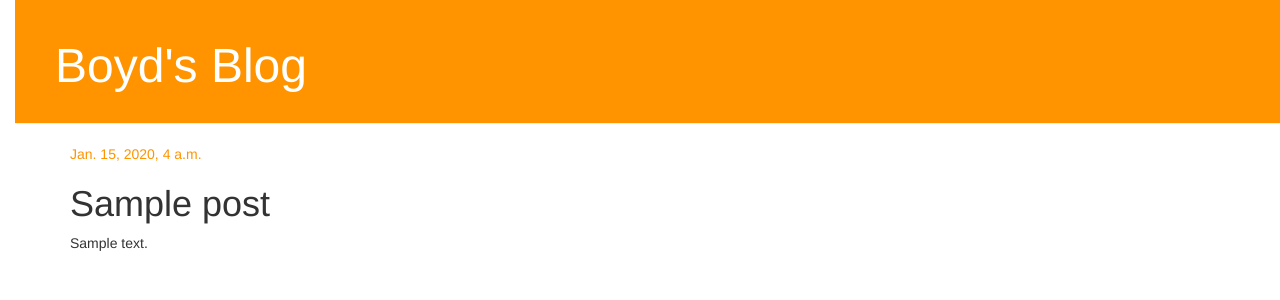
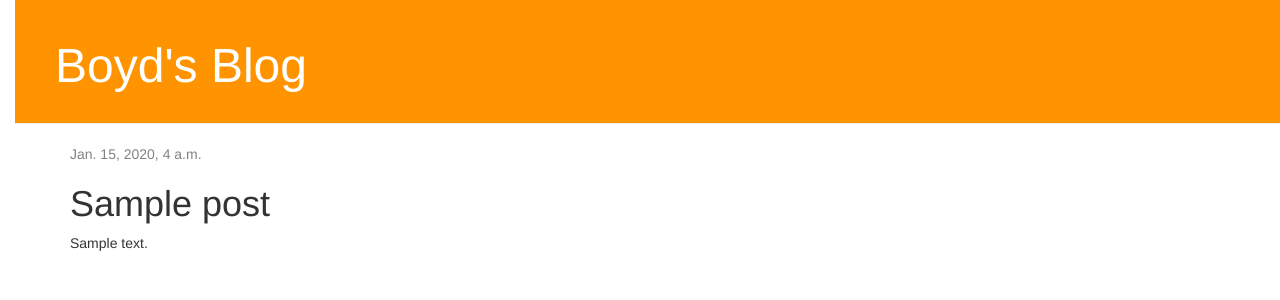
Before and after one commit to BoydVoyd/django-blog, a Django app: page /post/1/ in a window 1280 px wide. Shown: the top 300 px of the page. Run offline with Django 3.2, Linux system fonts and the light colour scheme; tables that the repository leaves empty hold one stand-in row (values such as "Sample post"); some libraries are stand-ins or nearby versions.

Commit message:
changed font color of date back to black

```diff
--- a/myblog/static/css/myblog.css
+++ b/myblog/static/css/myblog.css
@@ -28,7 +28,7 @@ h1, h2, h3, h4 {
 }
 
 .date {
-    color: #ff9400;
+    color: #828282;
     margin-right: 20px;
 }
 
```
